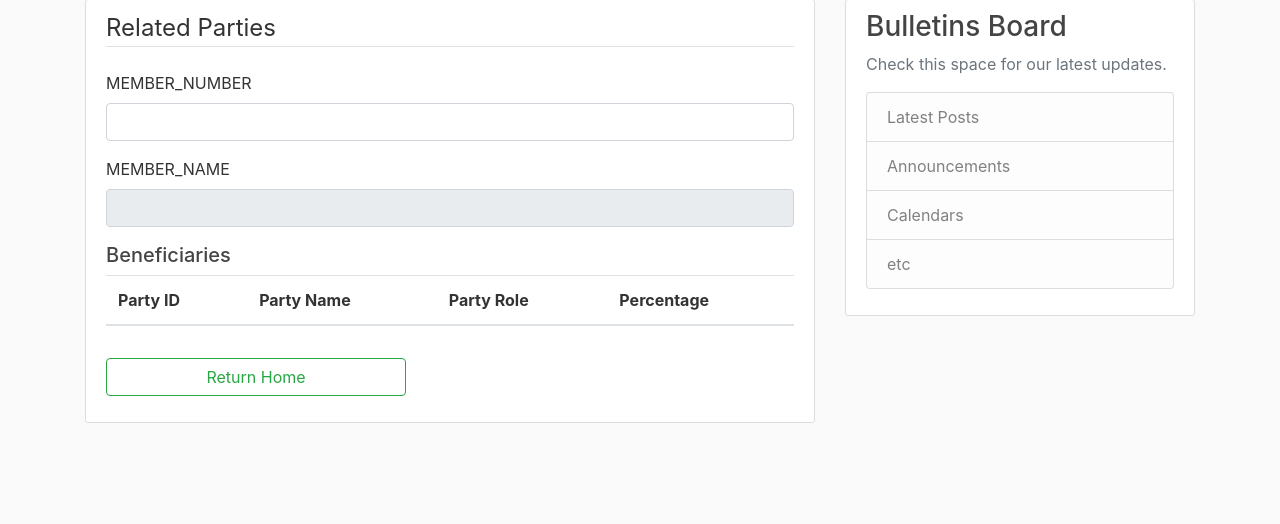
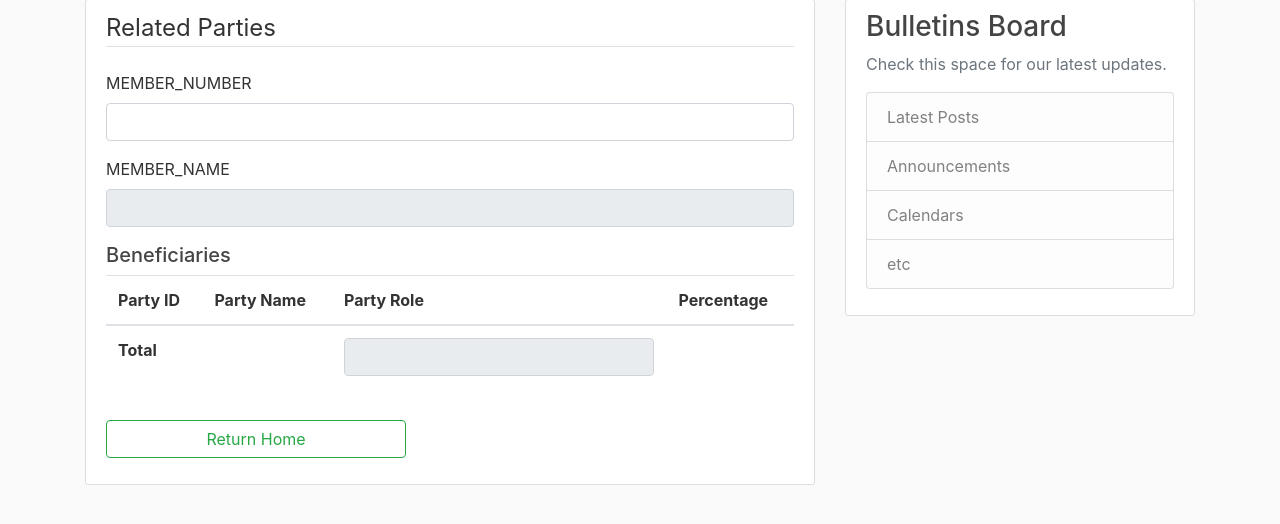
Before and after one commit to dmwangike/my-flask-app, a Flask app: page /view_party in a window 1280 px wide. Shown: the part 81-605 px from the top of the page. Run offline with Flask 3, Linux system fonts and the light colour scheme; the visitor is signed in with stand-in values (Sample User, id 1); lists and menus that the app fills with data are empty; parts of the project's set-up code (start-up, migrations or seed data) failed here and were passed over; some libraries are stand-ins or nearby versions.

Commit message:
Relationships

```diff
--- a/templates/view_party.html
+++ b/templates/view_party.html
@@ -27,6 +27,13 @@
                     </tr>
                 </thead>
                 <tbody></tbody>
+                                <tfoot>
+				                    <tr>
+				                        <td colspan="2"><strong>Total</strong></td>
+				                        <td><input type="text" class="form-control" id="total_percentage" readonly></td>
+				                    </tr>
+				                </tfoot>
+
             </table>
         </fieldset>
 
```
